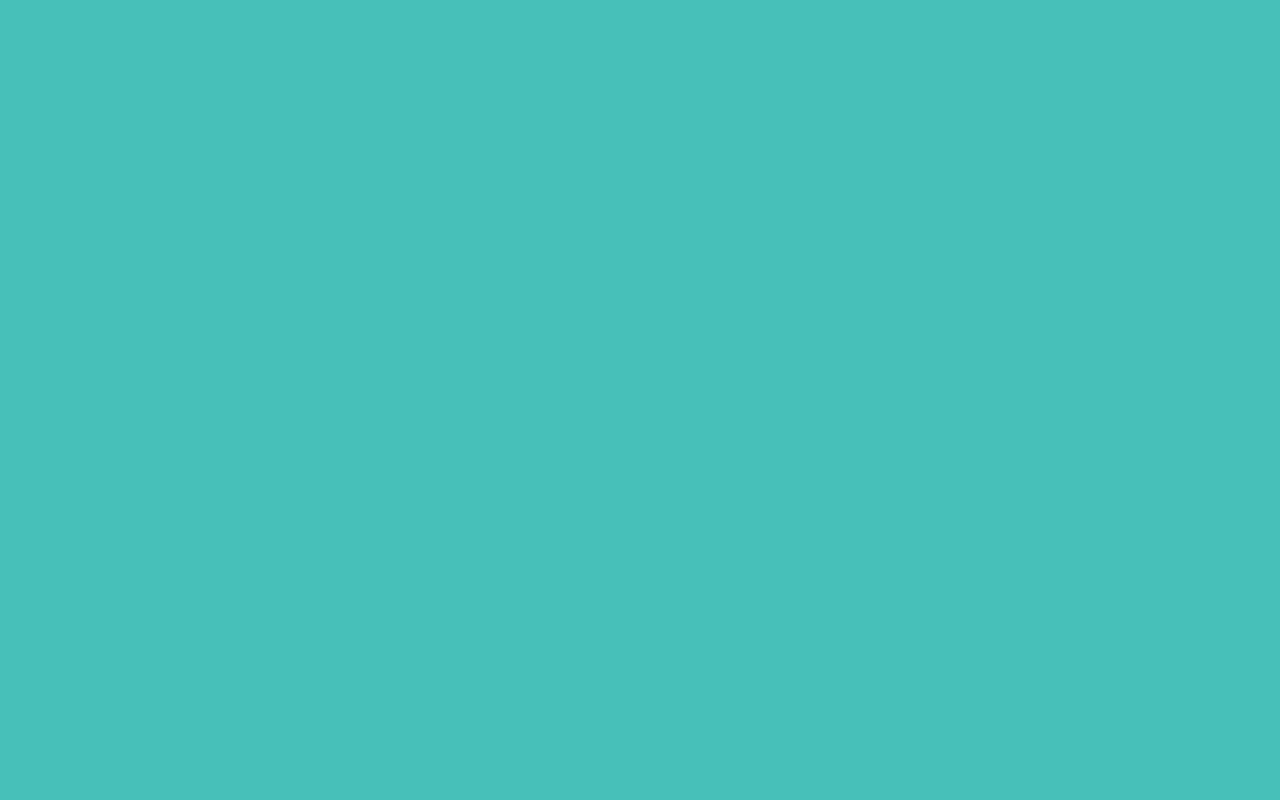
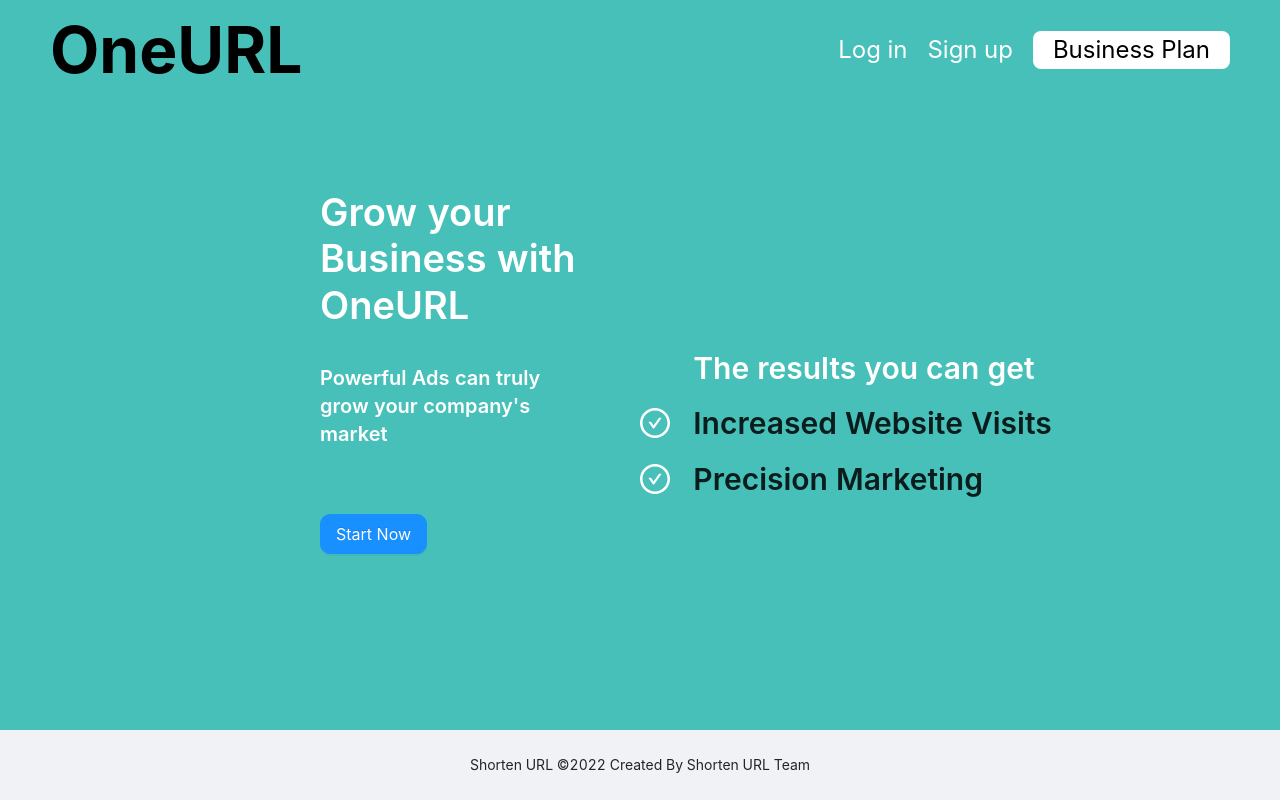
Before and after one commit to COMP539-OneURL/one-url-frontend, a React (Create React App) app: page /business in a window 1280 px wide. Before the commit this address had no page. Built offline with nearby package versions, Linux system fonts and the light colour scheme.

Commit message:
finish business and home

```diff
--- a/src/components/headerbar/index.jsx
+++ b/src/components/headerbar/index.jsx
@@ -49,7 +49,7 @@ const HeaderBar = () => {
   return (
     <>
       <div style={{ display: 'flex', paddingLeft: 50, paddingRight: 50, alignItems: 'center' }}>
-        <Link to="/shortenUrl" style={{color:"black"}}><div style={{ fontSize: 64, fontWeight: 'bold' }}>OneURL</div></Link>
+        <Link to="/" style={{color:"black"}}><div style={{ fontSize: 64, fontWeight: 'bold' }}>OneURL</div></Link>
         <div style={{ display: 'flex', width: '100%', justifyContent: 'flex-end', fontSize: 24 }}>
           <Link to="/login">
             <div className="auth-link" style={{ paddingRight: 20, color: isLogInHoverText ? 'black' : 'white', cursor: 'pointer' }}
@@ -69,7 +69,7 @@ const HeaderBar = () => {
               Sign up {current.key === 'signup' && <div style={{ width: '100%', height: '2px', background: 'black' }}></div>}
             </div>
           </Link>
-          <Link to="/signup">
+          <Link to="/business">
             <div style={{ paddingRight: 20, paddingLeft: 20, color: 'black', cursor: 'pointer', background: 'white', borderRadius: '0.5rem' }} onClick={businessPlanClick}>
               Business Plan
             </div>
--- /dev/null
+++ b/src/pages/business/index.jsx
@@ -0,0 +1,70 @@
+import React from "react";
+import Layout from "../../components/layout";
+import { Form, Row, Col, Button, Typography } from "antd";
+import { CheckCircleOutlined } from "@ant-design/icons";
+import { useNavigate } from "react-router-dom";
+const { Title, Paragraph } = Typography;
+
+const Business = () => {
+  let navigate = useNavigate();
+  return (
+    <Layout>
+      <Row style={{ marginTop: "11vh" }}>
+        <Col offset={6} span={5}>
+          <Title level={1} style={{ color: "white" }}>
+            {" "}
+            Grow your Business with OneURL
+          </Title>
+        </Col>
+      </Row>
+      <Row>
+        <Col offset={6} span={5}>
+          <Row style={{ marginTop: "2vh" }}>
+            <Title level={4} style={{ color: "white" }}>
+              {" "}
+              Powerful Ads can truly grow your company's market
+            </Title>
+          </Row>
+        </Col>
+        <Col offset={1} span={12}>
+          <Row>
+            <Col offset={2}>
+              <Title level={2} style={{ color: "white" }}>
+                The results you can get
+              </Title>
+            </Col>
+          </Row>
+          <Row>
+            <Col span={2}>
+              <Title level={2} style={{ color: "white" }}>
+                <CheckCircleOutlined />
+              </Title>
+            </Col>
+            <Col>
+              <Title level={2}>Increased Website Visits</Title>
+            </Col>
+          </Row>
+          <Row>
+            <Col span={2}>
+              <Title level={2} style={{ color: "white" }}>
+                <CheckCircleOutlined />
+              </Title>
+            </Col>
+            <Col>
+              <Title level={2}>Precision Marketing</Title>
+            </Col>
+          </Row>
+        </Col>
+      </Row>
+      <Row>
+        <Col offset={6} span={5}>
+          <Button type='primary' size='large' style={{ borderRadius: "10px" }} onClick={(e) => navigate("/shortenUrl")}>
+            Start Now
+          </Button>
+        </Col>
+      </Row>
+    </Layout>
+  );
+};
+
+export default Business;
--- a/src/pages/home/index.jsx
+++ b/src/pages/home/index.jsx
@@ -1,11 +1,38 @@
 import React from "react";
+import { useState } from "react";
 import Layout from "../../components/layout";
+import { Form, Input, Row, Col, Button, Typography, Carousel } from "antd";
+import { CheckCircleOutlined } from "@ant-design/icons";
+import { Link, useNavigate } from "react-router-dom";
+const { Title } = Typography;
 
 const Home = () => {
+  let navigate = useNavigate();
   return (
     <Layout>
+      <Row style={{ marginTop: "11vh" }}>
+        <Col offset={9}>
+          <Title level={1} style={{ color: "white" }}>
+            Welcome to OneURL
+          </Title>
+        </Col>
+      </Row>
+      <Row>
+        <Col offset={9}>
+          <Title level={4} style={{ color: "white" }}>
+            A URL shortener helps you to grow your brand
+          </Title>
+        </Col>
+      </Row>
+      <Row style={{ marginTop: "5vh" }}>
+        <Col offset={9} span={5}>
+          <Button type='primary' size='large' style={{ borderRadius: "10px" }} onClick={(e) => navigate("/shortenUrl")}>
+            Get Started for Free
+          </Button>
+        </Col>
+      </Row>
     </Layout>
-  )
-}
+  );
+};
 
 export default Home;
--- a/src/pages/index.jsx
+++ b/src/pages/index.jsx
@@ -5,6 +5,7 @@ import Login from "./login";
 import Signup from './signup';
 import Home from './home';
 import ShortenUrl from "./shortenUrl";
+import Business from "./business";
 
 
 function App() {
@@ -16,6 +17,7 @@ function App() {
           <Route path="login" element={<Login />} />
           <Route path="signup" element={<Signup />} />
           <Route path="shortenUrl" element={<ShortenUrl />} />
+          <Route path="business" element={<Business />} />
         </Routes>
         {/* <HeaderBar />
         <ContentPage />
--- a/src/pages/shortenUrl/index.jsx
+++ b/src/pages/shortenUrl/index.jsx
@@ -32,7 +32,7 @@ const ShortenUrl = () => {
   return (
     <Layout>
       <Form onFinish={onFinish}>
-        <Row style={{ marginTop: "180px" }}>
+        <Row style={{ marginTop: "15vh" }}>
           <Col span={11} offset={6}>
             <Row>
               <Item
@@ -118,13 +118,13 @@ const ShortenUrl = () => {
           <Col span={11} offset={6}>
             <Carousel>
               <div>
-                <h3 style={contentStyle}>ad1</h3>
+                <h3 style={contentStyle}>Ad1</h3>
               </div>
               <div>
-                <h3 style={contentStyle}>ad2</h3>
+                <h3 style={contentStyle}>Ad2</h3>
               </div>
               <div>
-                <h3 style={contentStyle}>ad3</h3>
+                <h3 style={contentStyle}>Ad3</h3>
               </div>
             </Carousel>
           </Col>
```
